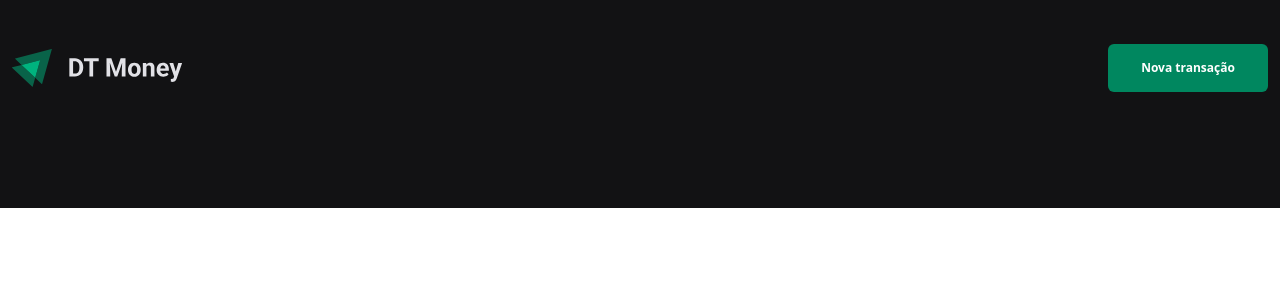
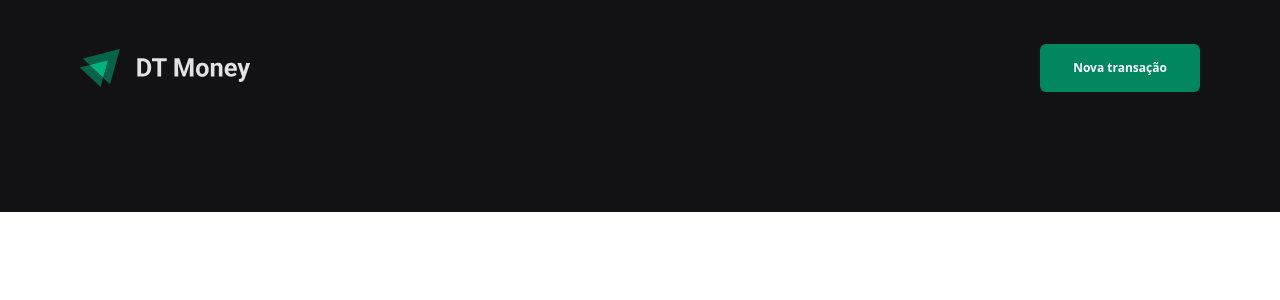
Before and after one commit to Wallison-Kauy/money-dt, a Next.js app: page / in a window 1280 px wide. Shown: the top 300 px of the page. Built offline with nearby package versions, Linux system fonts and the light colour scheme.

Commit message:
Wip: Component Header

```diff
--- a/src/pages/components/Header/index.tsx
+++ b/src/pages/components/Header/index.tsx
@@ -5,9 +5,9 @@ import * as S from "./styles"
 export function Header(){
   return(
 
-    <S.Container className="w-full bg-gray-900 h-52 pt-11 px-3">
+    <S.Container className="w-full bg-gray-900 h-[212px] pt-11 px-3">
 
-      <header className="container flex mx-auto h-12 justify-between">
+      <header className="container flex mx-auto h-12 justify-between max-w-[1120px]">
         <Image
           src={logo.src}
           alt="Logo DT Money"
@@ -24,6 +24,7 @@ export function Header(){
             text-xs
             font-bold
             text-write
+            hover:bg-green-300
           ">
            Nova transação
         </button>
```
